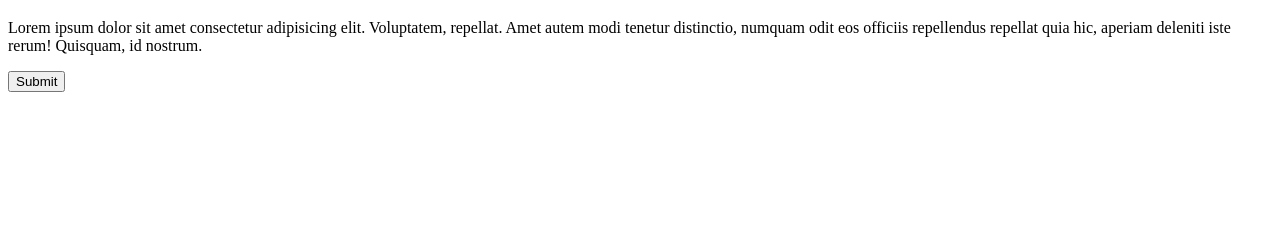
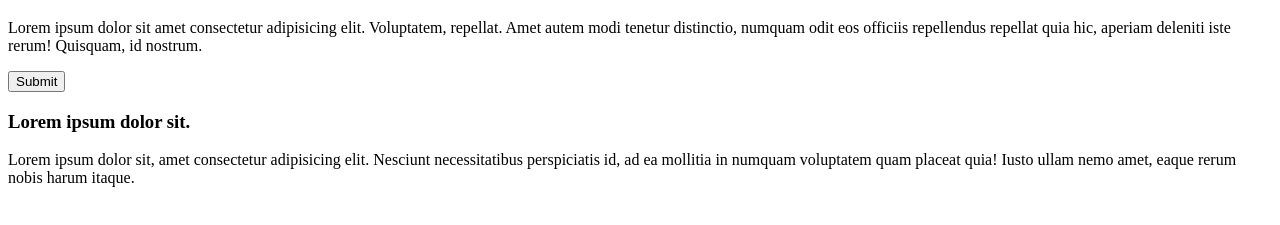
Before and after one commit to zinoo-dez/git-lesson2, a plain HTML site: page index.html in a window 1280 px wide. Shown: the part 61-286 px from the top of the page. Drawn offline with Linux system fonts and the light colour scheme.

Commit message:
second edit in index file

```diff
--- a/index.html
+++ b/index.html
@@ -13,6 +13,11 @@
         distinctio, numquam odit eos officiis repellendus repellat quia hic, aperiam deleniti iste rerum! Quisquam, id
         nostrum.</p>
     <button>Submit</button>
+    <div>
+        <h3>Lorem ipsum dolor sit.</h3>
+        <p>Lorem ipsum dolor sit, amet consectetur adipisicing elit. Nesciunt necessitatibus perspiciatis id, ad ea
+            mollitia in numquam voluptatem quam placeat quia! Iusto ullam nemo amet, eaque rerum nobis harum itaque.</p>
+    </div>
 </body>
 
 </html>
```
